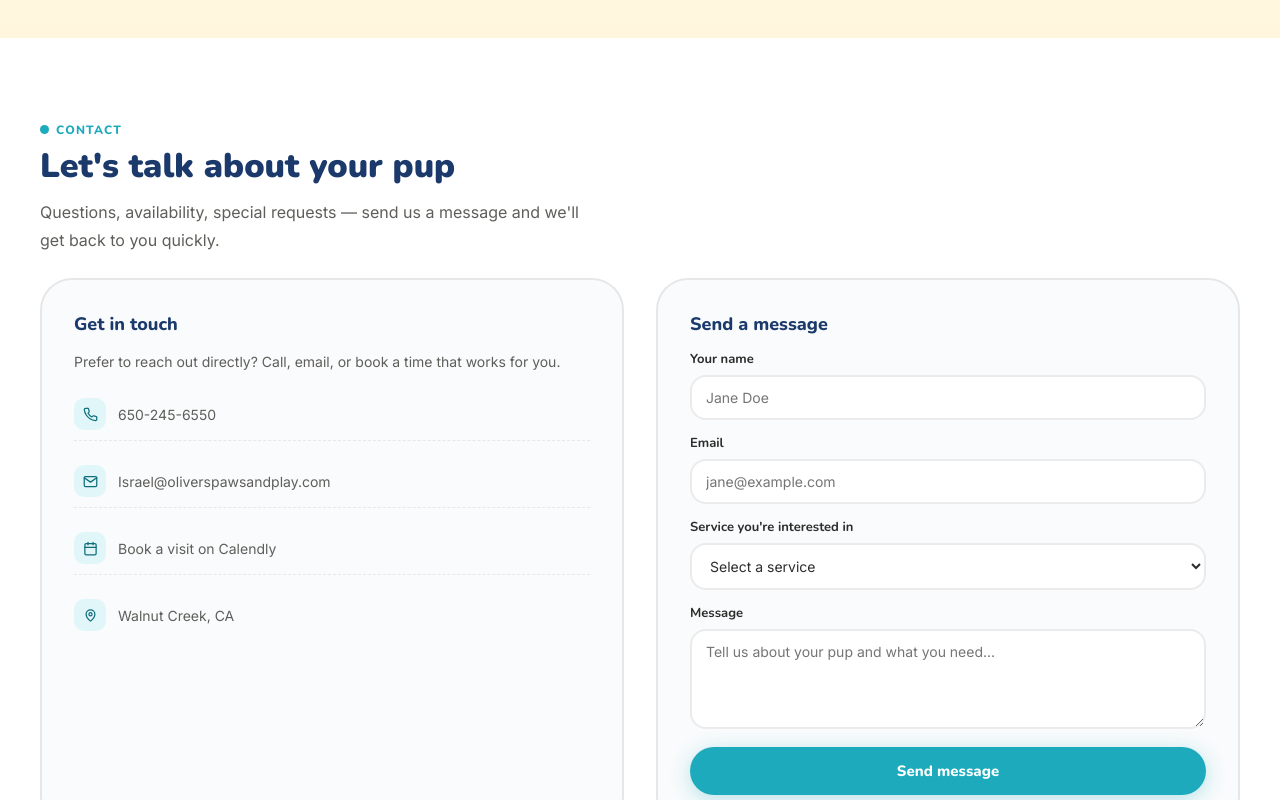
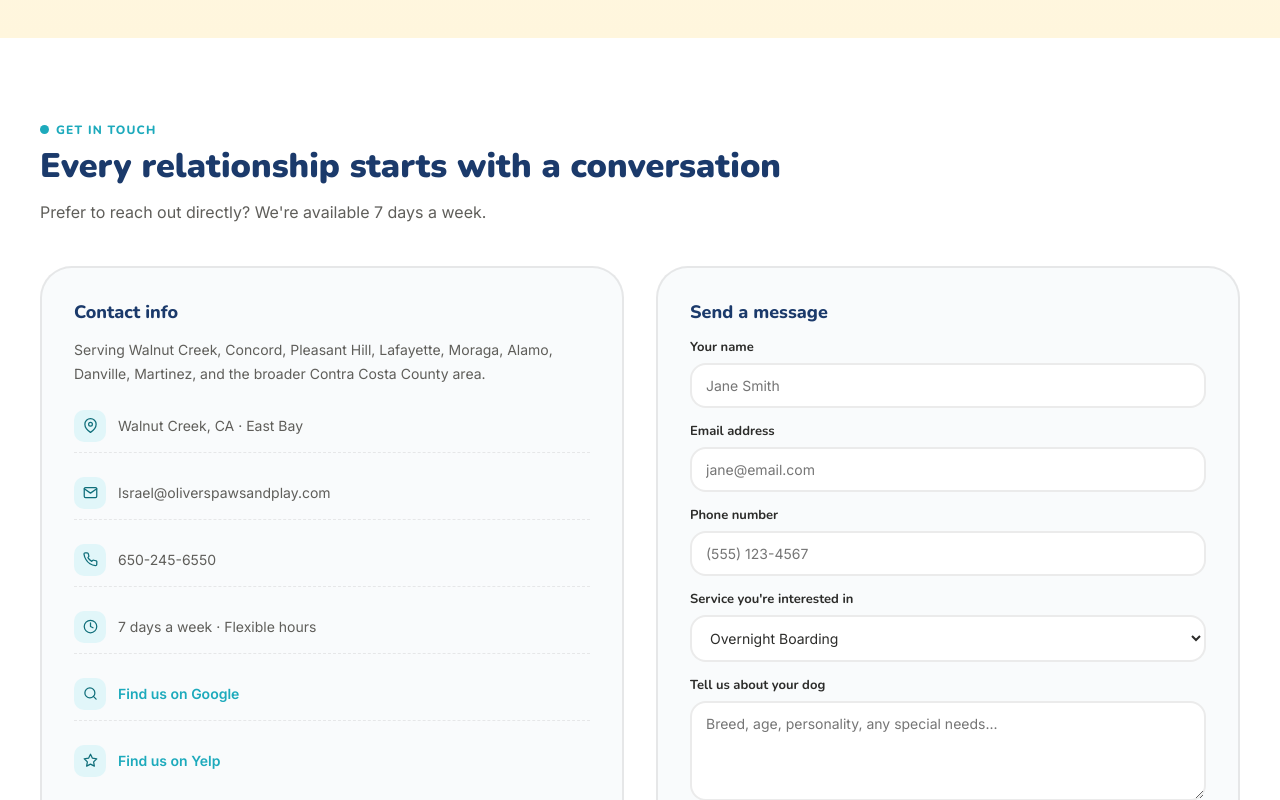
Before and after one commit to AliAdabi/olivers-paws-and-play, a React (Vite) app: page / in a window 1280 px wide. Shown: the part 8240-9040 px from the top of the page. Built offline with nearby package versions, Linux system fonts and the light colour scheme.

Commit message:
Add phone number field to contact form and sync contact details

```diff
--- a/src/components/Contact/Contact.jsx
+++ b/src/components/Contact/Contact.jsx
@@ -1,23 +1,23 @@
 import { useState } from 'react';
 import styles from './Contact.module.css';
 
-const FORMSPREE_ENDPOINT = 'https://formspree.io/f/xgobqwvb';
+const FORMSPREE_URL = 'https://formspree.io/f/xgobqwvb';
+const GOOGLE_URL = 'https://share.google/9uQ09plBn0WNiggi3';
+const YELP_URL = 'https://www.yelp.com/biz/olivers-paws-and-play-concord';
 
-function Contact() {
+export default function Contact() {
   const [status, setStatus] = useState('idle'); // idle | sending | success | error
 
   async function handleSubmit(e) {
     e.preventDefault();
     const form = e.target;
     setStatus('sending');
-
     try {
-      const res = await fetch(FORMSPREE_ENDPOINT, {
+      const res = await fetch(FORMSPREE_URL, {
         method: 'POST',
         body: new FormData(form),
         headers: { Accept: 'application/json' },
       });
-
       if (res.ok) {
         setStatus('success');
         form.reset();
@@ -27,7 +27,6 @@ function Contact() {
     } catch {
       setStatus('error');
     }
-
     setTimeout(() => setStatus('idle'), 4000);
   }
 
@@ -40,95 +39,88 @@ function Contact() {
 
   return (
     <section id="contact" className={styles.contactSection}>
-      <div className={styles.sectionLabel}>Contact</div>
-      <h2 className={styles.sectionTitle}>Let's talk about your pup</h2>
-      <p className={styles.sectionSub}>
-        Questions, availability, special requests — send us a message and we'll
-        get back to you quickly.
-      </p>
+      <div className={styles.sectionLabel}>Get in touch</div>
+      <div className={styles.sectionTitle}>Every relationship starts with a conversation</div>
+      <div className={styles.sectionSub}>Prefer to reach out directly? We're available 7 days a week.</div>
+
       <div className={styles.contactGrid}>
         <div className={styles.contactCard}>
-          <h3>Get in touch</h3>
+          <h3>Contact info</h3>
           <p>
-            Prefer to reach out directly? Call, email, or book a time that works
-            for you.
+            Serving Walnut Creek, Concord, Pleasant Hill, Lafayette, Moraga, Alamo, Danville, Martinez,
+            and the broader Contra Costa County area.
           </p>
           <div className={styles.contactDetail}>
             <div className={styles.contactIcon}>
-              <svg viewBox="0 0 24 24">
-                <path d="M22 16.92v3a2 2 0 0 1-2.18 2 19.79 19.79 0 0 1-8.63-3.07 19.5 19.5 0 0 1-6-6 19.79 19.79 0 0 1-3.07-8.67A2 2 0 0 1 4.11 2h3a2 2 0 0 1 2 1.72c.127.96.361 1.903.7 2.81a2 2 0 0 1-.45 2.11L8.09 9.91a16 16 0 0 0 6 6l1.27-1.27a2 2 0 0 1 2.11-.45c.907.339 1.85.573 2.81.7A2 2 0 0 1 22 16.92z" />
-              </svg>
+              <svg viewBox="0 0 24 24"><path d="M21 10c0 7-9 13-9 13s-9-6-9-13a9 9 0 0 1 18 0z" /><circle cx="12" cy="10" r="3" /></svg>
             </div>
-            <a href="tel:650-245-6550">650-245-6550</a>
+            Walnut Creek, CA · East Bay
           </div>
           <div className={styles.contactDetail}>
             <div className={styles.contactIcon}>
-              <svg viewBox="0 0 24 24">
-                <rect x="2" y="4" width="20" height="16" rx="2" />
-                <path d="M22 6l-10 7L2 6" />
-              </svg>
+              <svg viewBox="0 0 24 24"><path d="M4 4h16c1.1 0 2 .9 2 2v12c0 1.1-.9 2-2 2H4c-1.1 0-2-.9-2-2V6c0-1.1.9-2 2-2z" /><polyline points="22,6 12,13 2,6" /></svg>
             </div>
-            <a href="mailto:Israel@oliverspawsandplay.com">Israel@oliverspawsandplay.com</a>
+            Israel@oliverspawsandplay.com
           </div>
           <div className={styles.contactDetail}>
             <div className={styles.contactIcon}>
-              <svg viewBox="0 0 24 24">
-                <rect x="3" y="4" width="18" height="18" rx="2" />
-                <path d="M16 2v4M8 2v4M3 10h18" />
-              </svg>
+              <svg viewBox="0 0 24 24"><path d="M22 16.92v3a2 2 0 0 1-2.18 2 19.79 19.79 0 0 1-8.63-3.07A19.5 19.5 0 0 1 4.69 12 19.79 19.79 0 0 1 1.61 3.4 2 2 0 0 1 3.58 1.22h3a2 2 0 0 1 2 1.72 12.84 12.84 0 0 0 .7 2.81 2 2 0 0 1-.45 2.11L7.91 8.96a16 16 0 0 0 6.06 6.06l1.32-1.32a2 2 0 0 1 2.11-.45 12.84 12.84 0 0 0 2.81.7A2 2 0 0 1 22 16.92z" /></svg>
             </div>
-            <a
-              href="https://calendly.com/oliverspawsandplay"
-              target="_blank"
-              rel="noopener noreferrer"
-            >
-              Book a visit on Calendly
-            </a>
+            650-245-6550
           </div>
           <div className={styles.contactDetail}>
             <div className={styles.contactIcon}>
-              <svg viewBox="0 0 24 24">
-                <path d="M12 21s-7-5.5-7-11a7 7 0 0 1 14 0c0 5.5-7 11-7 11z" />
-                <circle cx="12" cy="10" r="2.5" />
-              </svg>
+              <svg viewBox="0 0 24 24"><circle cx="12" cy="12" r="10" /><polyline points="12 6 12 12 16 14" /></svg>
             </div>
-            <span>Walnut Creek, CA</span>
+            7 days a week · Flexible hours
+          </div>
+          <div className={styles.contactDetail}>
+            <div className={styles.contactIcon}>
+              <svg viewBox="0 0 24 24"><circle cx="11" cy="11" r="8" /><line x1="21" y1="21" x2="16.65" y2="16.65" /></svg>
+            </div>
+            <a href={GOOGLE_URL} target="_blank" rel="noopener noreferrer" className={styles.contactLink}>Find us on Google</a>
+          </div>
+          <div className={styles.contactDetail}>
+            <div className={styles.contactIcon}>
+              <svg viewBox="0 0 24 24"><polygon points="12 2 15.09 8.26 22 9.27 17 14.14 18.18 21.02 12 17.77 5.82 21.02 7 14.14 2 9.27 8.91 8.26 12 2" /></svg>
+            </div>
+            <a href={YELP_URL} target="_blank" rel="noopener noreferrer" className={styles.contactLink}>Find us on Yelp</a>
           </div>
         </div>
+
         <div className={styles.contactCard}>
           <h3>Send a message</h3>
           <form className={styles.formFields} onSubmit={handleSubmit}>
             <div className={styles.formGroup}>
               <label htmlFor="name">Your name</label>
-              <input id="name" type="text" name="name" placeholder="Jane Doe" required />
+              <input type="text" id="name" name="name" placeholder="Jane Smith" required />
             </div>
             <div className={styles.formGroup}>
-              <label htmlFor="email">Email</label>
-              <input id="email" type="email" name="email" placeholder="jane@example.com" required />
+              <label htmlFor="email">Email address</label>
+              <input type="email" id="email" name="email" placeholder="jane@email.com" required />
+            </div>
+            <div className={styles.formGroup}>
+              <label htmlFor="phone">Phone number</label>
+              <input type="tel" id="phone" name="phone" placeholder="(555) 123-4567" required />
             </div>
             <div className={styles.formGroup}>
               <label htmlFor="service">Service you're interested in</label>
-              <select id="service" name="service" defaultValue="">
-                <option value="" disabled>Select a service</option>
+              <select id="service" name="service">
                 <option>Overnight Boarding</option>
-                <option>Dog Walking</option>
                 <option>Daycare</option>
-                <option>Pet Sitting</option>
-                <option>Something else</option>
+                <option>Walks &amp; Drop-In Visits</option>
+                <option>Busy Professional Package</option>
+                <option>Frequent Traveler Package</option>
+                <option>Just exploring!</option>
               </select>
             </div>
             <div className={styles.formGroup}>
-              <label htmlFor="message">Message</label>
-              <textarea
-                id="message"
-                name="message"
-                placeholder="Tell us about your pup and what you need..."
-                required
-              />
+              <label htmlFor="dog">Tell us about your dog</label>
+              <textarea id="dog" name="dog" placeholder="Breed, age, personality, any special needs..." />
             </div>
             <button
               type="submit"
-              className={status === 'error' ? `${styles.submitBtn} ${styles.submitError}` : status === 'success' ? `${styles.submitBtn} ${styles.submitSuccess}` : styles.submitBtn}
+              className={`${styles.submitBtn} ${status === 'error' ? styles.submitBtnError : ''} ${status === 'success' ? styles.submitBtnSuccess : ''}`}
               disabled={status === 'sending'}
             >
               {buttonText}
@@ -139,5 +131,3 @@ function Contact() {
     </section>
   );
 }
-
-export default Contact;
--- a/src/components/Contact/Contact.module.css
+++ b/src/components/Contact/Contact.module.css
@@ -1,7 +1,6 @@
 .contactSection {
   background: #fff;
-  position: relative;
-  overflow: hidden;
+  padding: 5rem 2.5rem;
 }
 
 .sectionLabel {
@@ -33,12 +32,13 @@
   margin-bottom: 0.75rem;
   color: var(--navy);
   line-height: 1.2;
+  font-family: 'Nunito', sans-serif;
 }
 
 .sectionSub {
   font-size: 16px;
   color: var(--text-secondary);
-  margin-bottom: 1.5rem;
+  margin-bottom: 2.5rem;
   line-height: 1.75;
   max-width: 560px;
 }
@@ -87,16 +87,6 @@
   border-bottom: none;
 }
 
-.contactDetail a {
-  color: var(--text-secondary);
-  text-decoration: none;
-  transition: color 0.2s;
-}
-
-.contactDetail a:hover {
-  color: var(--teal-dark);
-}
-
 .contactIcon {
   width: 32px;
   height: 32px;
@@ -116,6 +106,12 @@
   stroke-width: 2;
   stroke-linecap: round;
   stroke-linejoin: round;
+}
+
+.contactLink {
+  color: var(--teal);
+  text-decoration: none;
+  font-weight: 700;
 }
 
 .formFields {
@@ -184,21 +180,29 @@
   transform: translateY(-1px);
 }
 
+.submitBtn:disabled {
+  opacity: 0.8;
+  cursor: default;
+}
+
+.submitBtnSuccess {
+  background: var(--teal-dark);
+}
+
+.submitBtnError {
+  background: #c0392b;
+}
+
+.submitBtnError:hover {
+  background: #c0392b;
+}
+
 @media (max-width: 768px) {
+  .contactSection {
+    padding: 3.5rem 1.25rem;
+  }
+
   .contactGrid {
     grid-template-columns: 1fr;
   }
 }
-.submitSuccess {
-  background: var(--teal-dark);
-}
-
-.submitError {
-  background: #c0392b;
-}
-
-.submitBtn:disabled {
-  opacity: 0.7;
-  cursor: not-allowed;
-  transform: none;
-}
```
